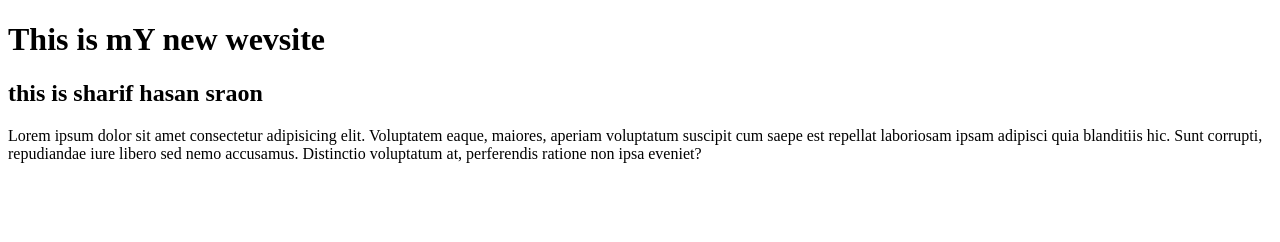
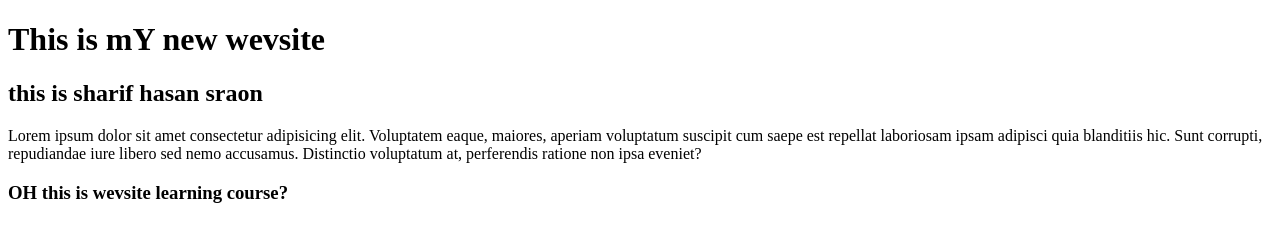
Before and after one commit to shariful4541/my-third-repo, a plain HTML site: page index.html in a window 1280 px wide. Drawn offline with Linux system fonts and the light colour scheme.

Commit message:
new etid

```diff
--- a/index.html
+++ b/index.html
@@ -12,5 +12,9 @@
     <h2>this is sharif hasan sraon</h2>
     <p>Lorem ipsum dolor sit amet consectetur adipisicing elit. Voluptatem eaque, maiores, aperiam voluptatum suscipit cum saepe est repellat laboriosam ipsam adipisci quia blanditiis hic. Sunt corrupti, repudiandae iure libero sed nemo accusamus. Distinctio voluptatum at, perferendis ratione non ipsa eveniet?</p>
 
+    <h3>OH this is wevsite learning course?</h3>
+
+
+
 </body>
 </html>
```
